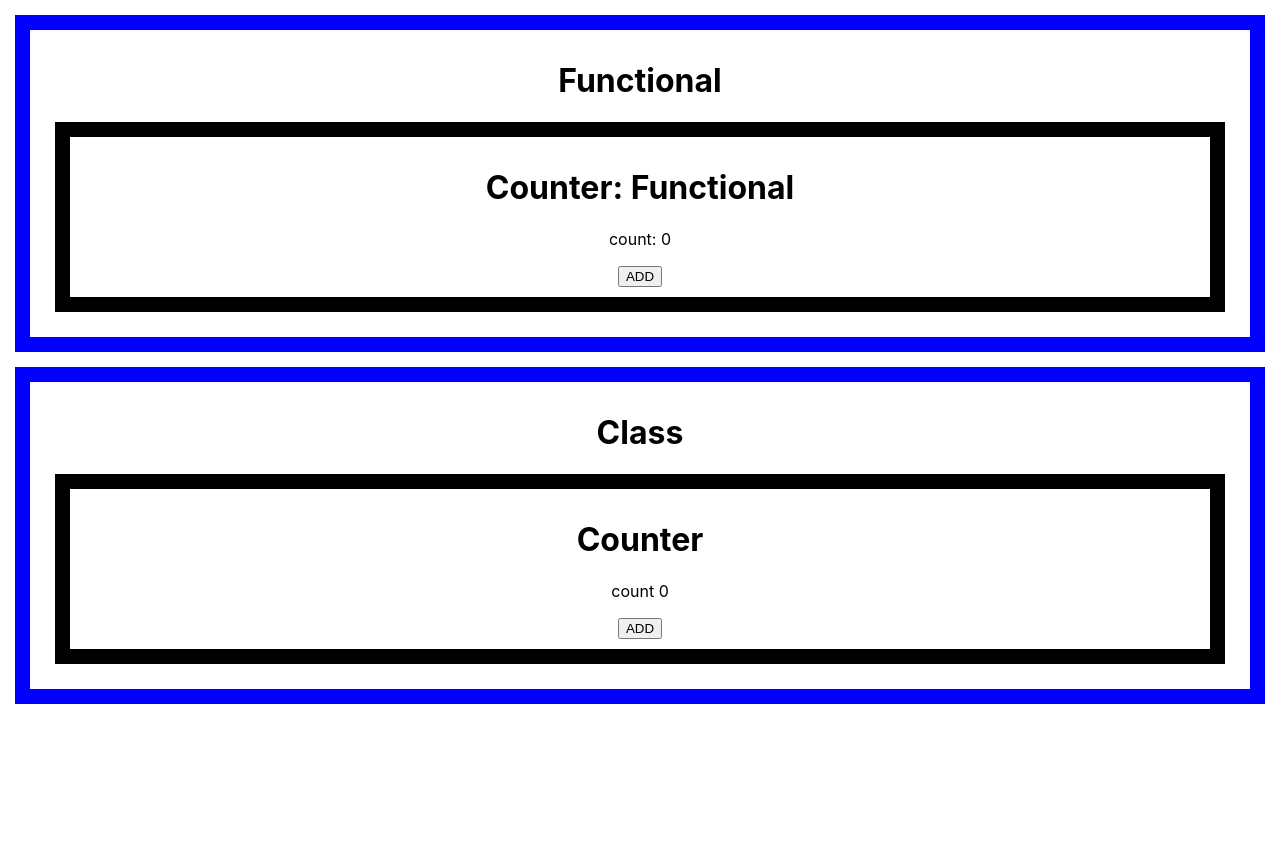
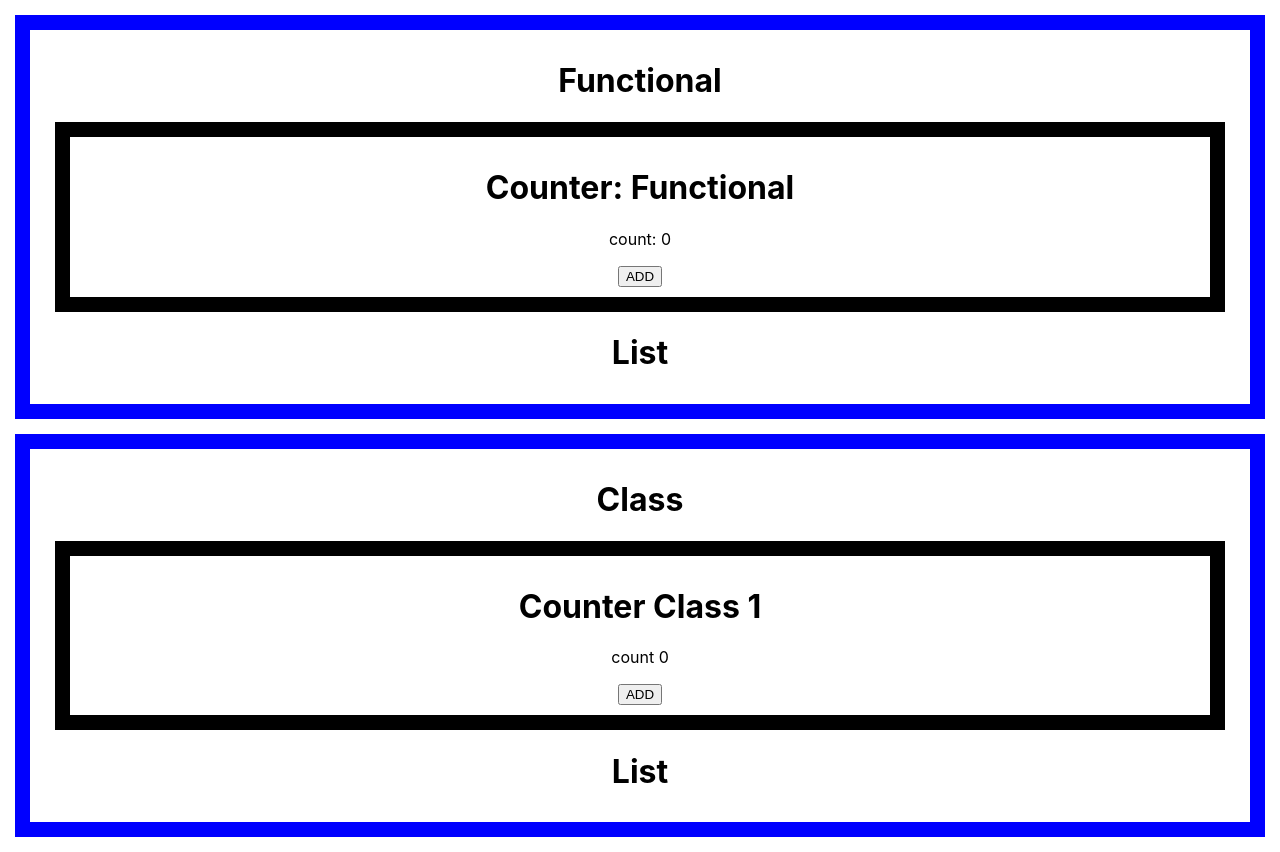
Before and after one commit to Mphoenix53/hw-3-13-22-songs-list, a React (Create React App) app: page / in a window 1280 px wide. Before the commit the page ends 800 px from the top, so only its background shows below. Built offline with nearby package versions, Linux system fonts and the light colour scheme.

Commit message:
list files added to function and class folders appjs imported list app working

```diff
--- a/src/App.js
+++ b/src/App.js
@@ -2,6 +2,8 @@
 import './App.css';
 import Counterf from './functional/CounterF';
 import Counterc from './class/CounterC';
+import Listc from './class/List';
+import Listf from './functional/List';
 
 function App() {
   return (
@@ -10,11 +12,13 @@ function App() {
       <div className="border">
         <h1>Functional</h1>
          <Counterf header='Functional'/>
+         <Listf />
       </div>
 
       <div className="border">
         <h1>Class</h1>
-         <Counterc />
+         <Counterc header='Class 1'/>
+         <Listc />
       </div>
 
     </div>
--- a/src/class/CounterC.js
+++ b/src/class/CounterC.js
@@ -18,7 +18,7 @@ class Counterc extends React.Component{
     console.log('called counter render method')
     return (
       <div className="border">
-        <h1>Counter</h1>
+        <h1>Counter {this.props.header}</h1>
         <p>count {this.state.count}</p>
         <button onClick={this.add}>ADD</button>
       </div>
--- /dev/null
+++ b/src/class/List.js
@@ -0,0 +1,23 @@
+import React from "react";
+
+
+class List extends React.Component{
+
+  constructor(props){
+    super(props)
+    this.state={}
+  }
+
+  render(){
+
+    return(
+      <div>
+        <h1>List</h1>
+      </div>
+    )
+
+  }
+
+}
+
+export default List
--- a/src/functional/CounterF.js
+++ b/src/functional/CounterF.js
@@ -1,7 +1,11 @@
 
-import { useState } from "react"
+import { useState, useEffect } from "react"
 
 const Counterf = (props)=>{
+
+  useEffect(()=>{
+
+  },[])
 
   const[count, setCount] = useState(0)
 
--- /dev/null
+++ b/src/functional/List.js
@@ -0,0 +1,14 @@
+import React from "react";
+
+
+const List = (props)=>{
+
+  return(
+    <div>
+      <h1>List</h1>
+    </div>
+  )
+
+}
+
+export default List
```
